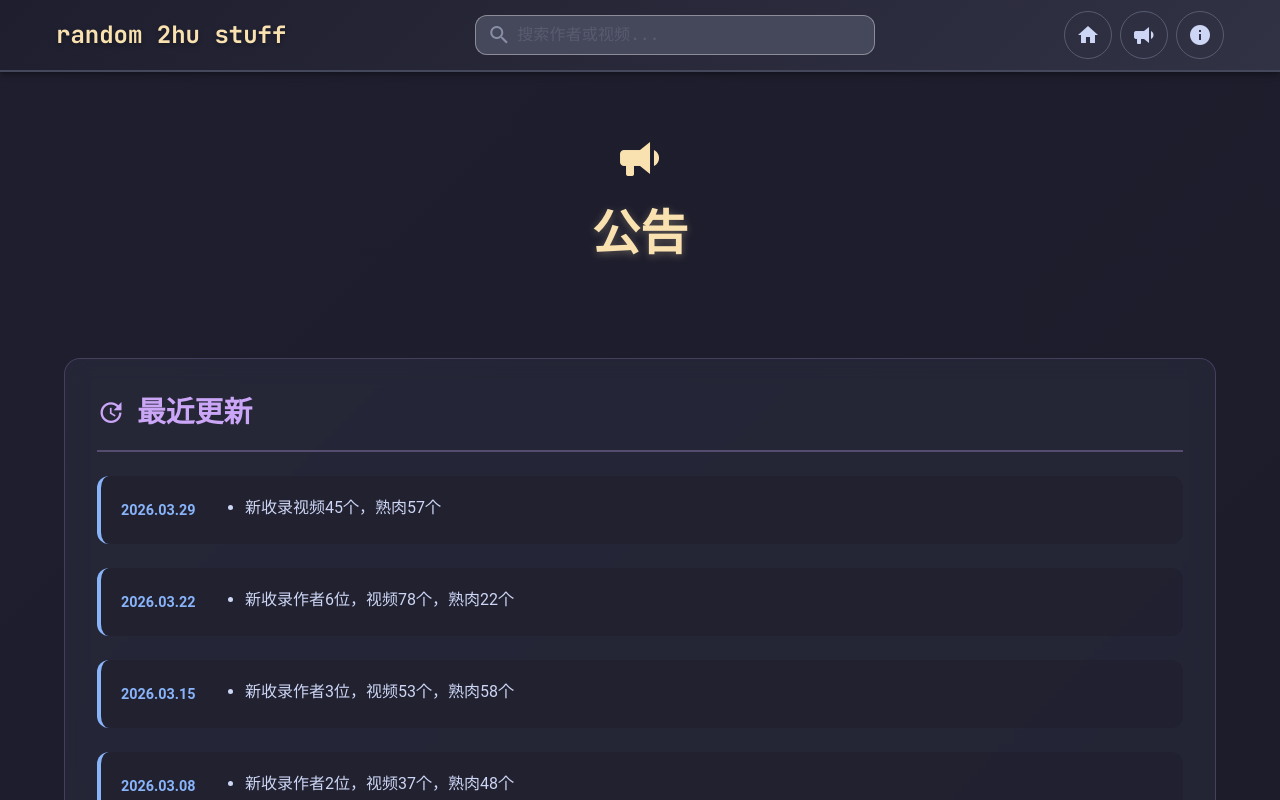
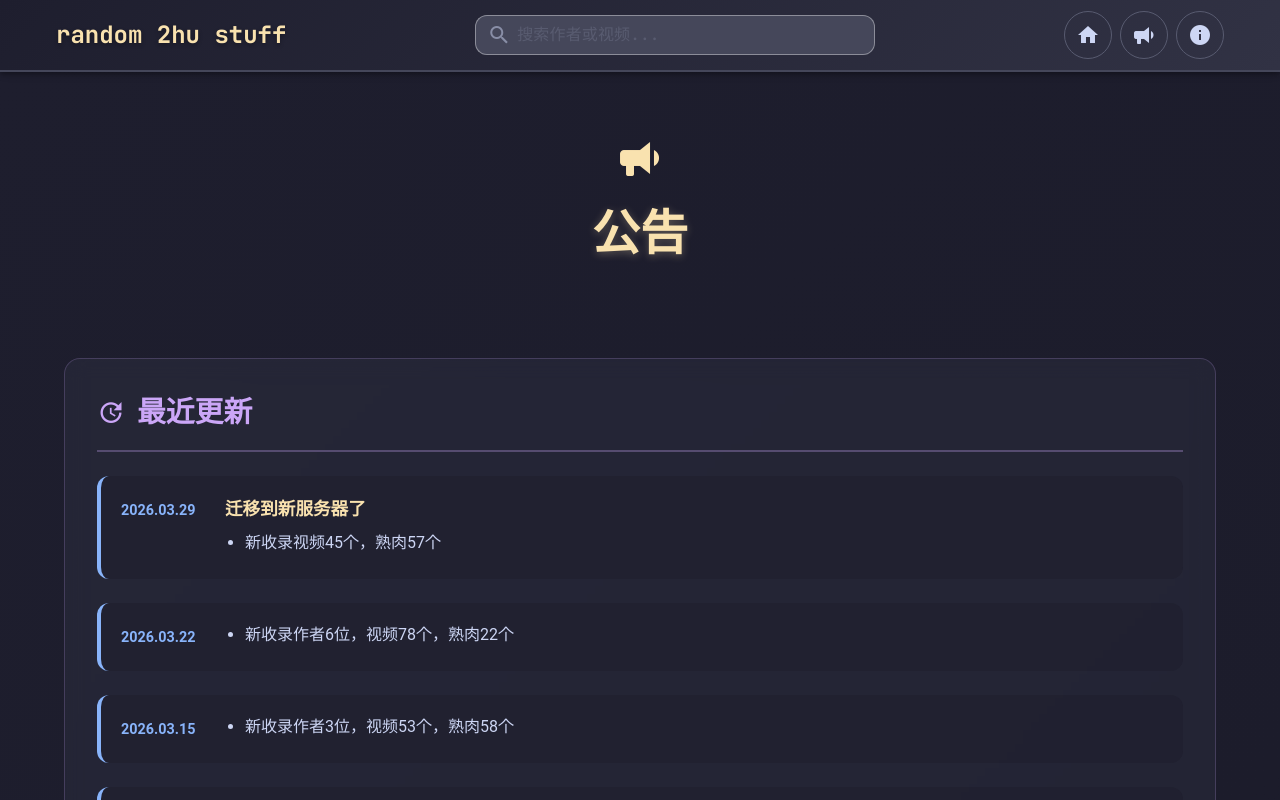
Before and after one commit to RandomNEET/random-2hu-stuff, a Vue app in the folder frontend/: page /announce in a window 1280 px wide. Shown: the top 800 px of the page. Built offline with nearby package versions, Linux system fonts and the light colour scheme; no server answers.

Commit message:
migrate to new server

```diff
--- a/frontend/src/views/AnnounceView.vue
+++ b/frontend/src/views/AnnounceView.vue
@@ -18,6 +18,7 @@
           <div class="update-item">
             <div class="update-date">2026.03.29</div>
             <div class="update-content">
+              <h3>迁移到新服务器了</h3>
               <ul>
                 <li>新收录视频45个，熟肉57个</li>
               </ul>
```
Also changed, not shown: 1 other file (tests, documents, lock files or other folders).
